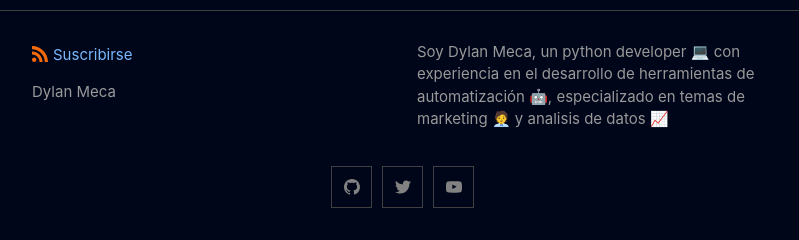
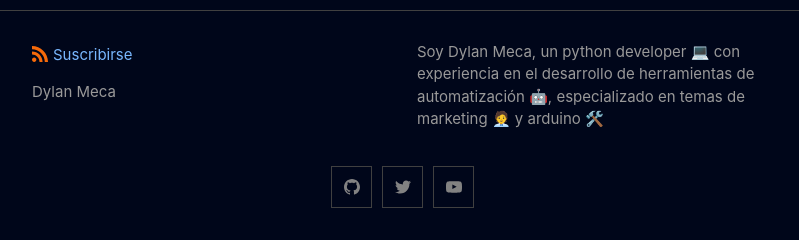
Before and after one commit to dylanmeca/dylanmeca.github.io, a Jekyll site: the page built from index.html, in a window 1280 px wide and 900 px high, scrolled down 4776 px. Shown: the part 657-897 px from the top of the window, without its empty margins (238-1037 px from the left). Built offline with Jekyll 4.4.1, drawn with Linux system fonts in a browser that asks for light colours; the list of posts is cut into pages by our own code.

Commit message:
Update _config.yml

```diff
--- a/_config.yml
+++ b/_config.yml
@@ -1,5 +1,5 @@
 title: Dylan Meca
-description: Soy Dylan Meca, un python developer 💻 con experiencia en el desarrollo de herramientas de automatización 🤖, especializado en temas de marketing 🧑‍💼 y analisis de datos 📈
+description: Soy Dylan Meca, un python developer 💻 con experiencia en el desarrollo de herramientas de automatización 🤖, especializado en temas de marketing 🧑‍💼 y arduino 🛠️
 author:
   name: Dylan Meca
   email:
```
